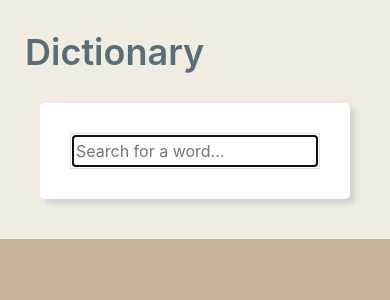
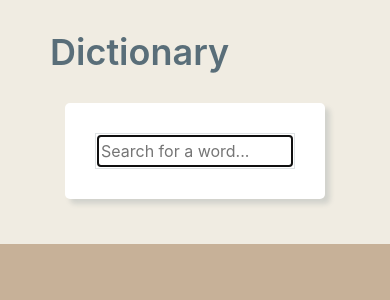
Before and after one commit to Ksarff17/dictionary-project, a React (Create React App) app: page / in a window 390 px wide. Shown: the top 300 px of the page. Built offline with nearby package versions, Linux system fonts and the light colour scheme; no server answers.

Commit message:
optimized app responsiveness to smaller sizes with media breakpoint at 576px

```diff
--- a/src/App.css
+++ b/src/App.css
@@ -15,10 +15,3 @@
   font-weight: 600;
 
 }
-
-
-@media(max-width: 576px){
-    .App{
-      padding: 25px 25px;
-    };
-}
--- a/src/App.js
+++ b/src/App.js
@@ -1,5 +1,6 @@
 import Dictionary from "./Dictionary"
 import './App.css';
+import './Dictionary.css';
 
 function App() {
   return (
--- a/src/Dictionary.css
+++ b/src/Dictionary.css
@@ -11,3 +11,13 @@ section{
     padding: 5px;
     border: 1px solid rgba(89,110,121,0.2)
 }
+
+@media(max-width: 576px){
+    .Dictionary{
+        width: 100%;
+        margin: 0 auto;
+
+    }
+
+
+}
--- a/src/index.css
+++ b/src/index.css
@@ -1,5 +1,5 @@
 body {
-  margin: 0;
+  margin: 0 auto;
   font-family: -apple-system, BlinkMacSystemFont, 'Segoe UI', 'Roboto', 'Oxygen',
     'Ubuntu', 'Cantarell', 'Fira Sans', 'Droid Sans', 'Helvetica Neue',
     sans-serif;
```
